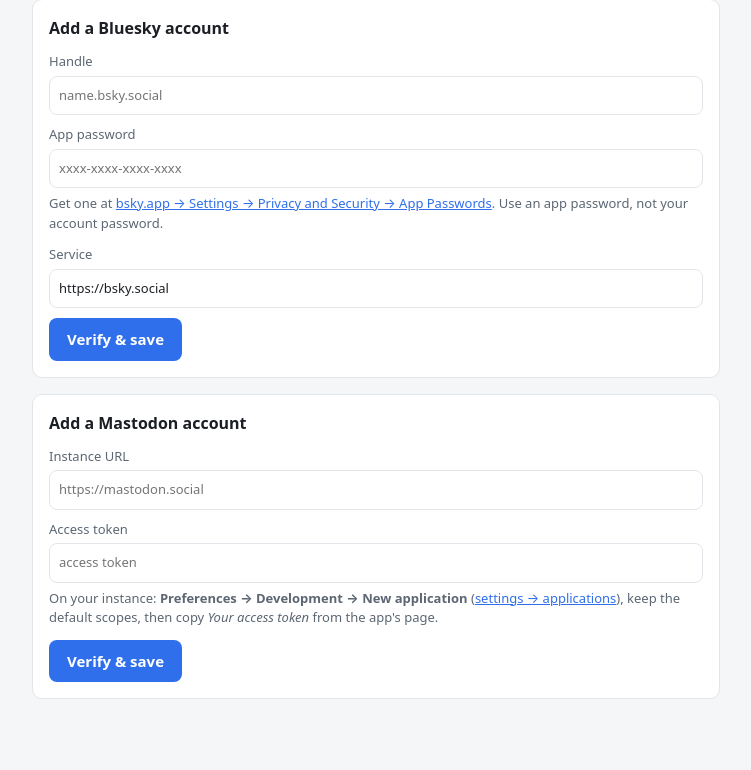
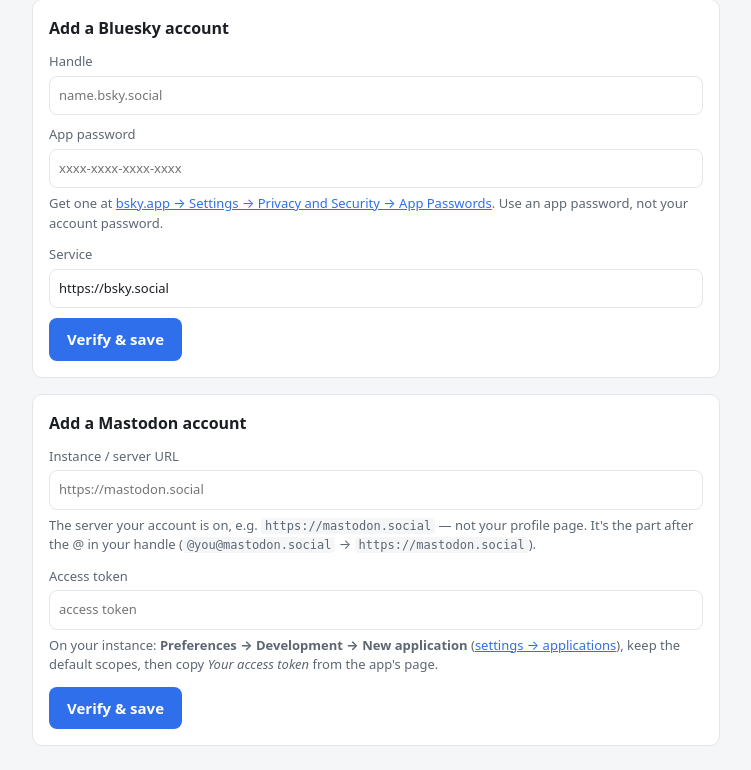
Before and after one commit to cruftbox/broadside, a Flask app: page /wizard in a window 1280 px wide. Shown: the part 289-1059 px from the top of the page, without its empty margins (264-1015 px from the left). Before the commit the page ends 988 px from the top, so only its background shows below. Run offline with Flask 3, Linux system fonts and the light colour scheme; data that the repository does not hold is empty; some libraries are stand-ins or nearby versions.

Commit message:
Fix: History drawer showed on load and would not close
The .log-panel rule sets display:flex, which outranks the browser's
[hidden]{display:none}, so the drawer was always visible and the Close button
(which only toggles the hidden attribute) had no effect. Add
.log-panel[hidden]{display:none} so the attribute wins.

Also includes the wizard Mastodon field relabel to "Instance / server URL"
with a hint clarifying it is the server, not the profile URL.

Co-Authored-By: Claude Opus 4.8 <noreply@anthropic.com>

```diff
--- a/app/static/css/style.css
+++ b/app/static/css/style.css
@@ -173,6 +173,10 @@ button { font: inherit; cursor: pointer; }
 }
 .field-hint { margin: -4px 0 12px; font-size: 13px; color: var(--muted); }
 .field-hint a { color: var(--accent); }
+.field-hint code {
+  font-family: ui-monospace, monospace; font-size: 12px;
+  background: var(--bg); padding: 1px 4px; border-radius: 4px;
+}
 .form-row { display: flex; align-items: center; gap: 12px; margin-top: 6px; }
 .form-status { font-size: 13px; }
 .form-status.ok { color: var(--ok); }
@@ -198,6 +202,11 @@ button { font: inherit; cursor: pointer; }
   display: flex; align-items: flex-start; justify-content: center; padding: 40px 16px;
   overflow-y: auto;
 }
+/* The explicit display:flex above outranks the browser's [hidden]{display:none},
+   so the panel must be told to stay hidden while the attribute is present.
+   Without this the drawer shows on load and the Close button (which only sets
+   the hidden attribute) appears to do nothing. */
+.log-panel[hidden] { display: none; }
 .log-panel-inner { width: 100%; max-width: 640px; }
 .log-header { display: flex; align-items: center; justify-content: space-between; }
 .log-row { padding: 6px 0; border-bottom: 1px solid var(--line); font-size: 13px; font-family: ui-monospace, monospace; }
--- a/app/templates/wizard.html
+++ b/app/templates/wizard.html
@@ -74,9 +74,17 @@
     <form id="mastodon-form" class="account-form" autocomplete="off">
       <input type="hidden" name="id" value="">
       <label>
-        Instance URL
+        Instance / server URL
         <input type="text" name="instance_url" placeholder="https://mastodon.social" required>
       </label>
+      <!-- Common confusion: this is the server your account lives on, NOT your
+           profile page or your @handle. It's the part after the @ in your full
+           handle (@you@server -> https://server). -->
+      <p class="field-hint">
+        The server your account is on, e.g. <code>https://mastodon.social</code> —
+        not your profile page. It's the part after the @ in your handle
+        (<code>@you@mastodon.social</code> → <code>https://mastodon.social</code>).
+      </p>
       <label>
         Access token
         <!-- Minted via the instance's Preferences → Development → New
```
